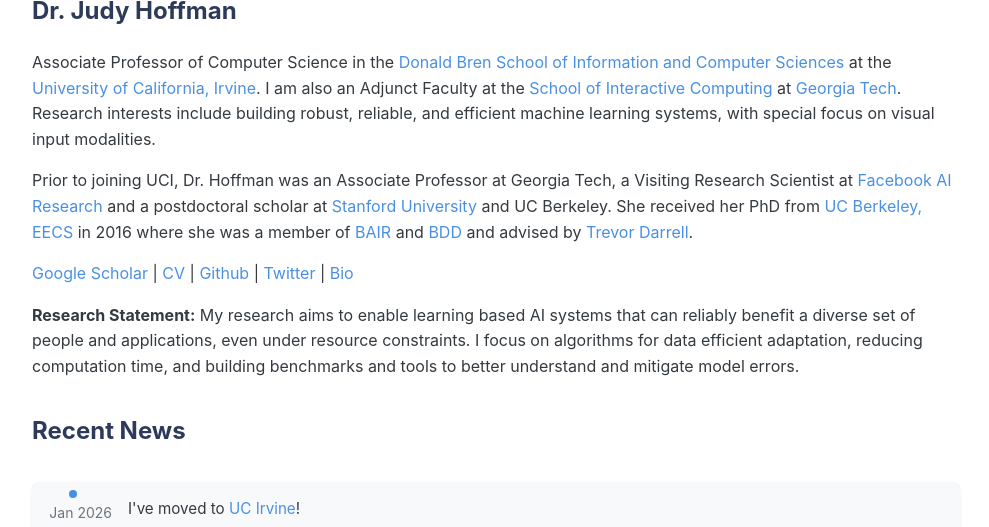
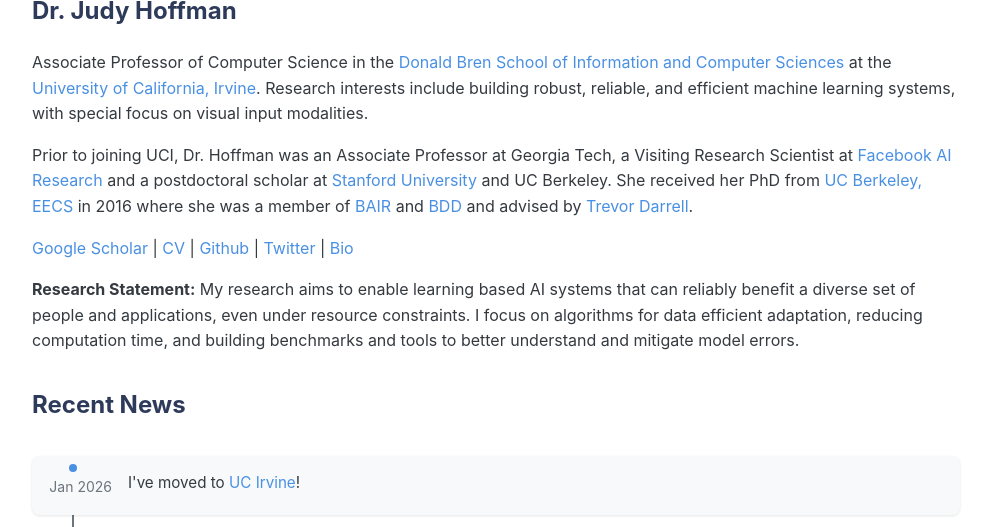
Before and after one commit to jhoffman/jhoffman.github.io, a Jekyll site: the page built from index.html, in a window 1280 px wide and 900 px high, cut to the strip 373-900 px from the top of the window. Shown: the whole strip, without its empty margins (144-1133 px from the left). Built offline with Jekyll 4.4.1, drawn with Linux system fonts in a browser that asks for light colours.

Commit message:
rm adjunct note for now

```diff
--- a/index.html
+++ b/index.html
@@ -10,8 +10,8 @@
   <div class="pi-details">
     <h2>Dr. Judy Hoffman</h2>
     <p class="bio">
-			Associate Professor of Computer Science in the <a href="https://ics.uci.edu/">Donald Bren School of Information and Computer Sciences</a> at the <a href="https://uci.edu/">University of California, Irvine</a>. I am also an Adjunct Faculty at the <a href="https://ic.gatech.edu/">School of Interactive Computing</a> at
-	 <a href="https://www.gatech.edu/">Georgia Tech</a>.
+			Associate Professor of Computer Science in the <a href="https://ics.uci.edu/">Donald Bren School of Information and Computer Sciences</a> at the <a href="https://uci.edu/">University of California, Irvine</a>.
+<!--			I am also an Adjunct Faculty at the <a href="https://ic.gatech.edu/">School of Interactive Computing</a> at <a href="https://www.gatech.edu/">Georgia Tech</a>. -->
 	 Research interests include building robust, reliable, and efficient machine learning systems, with special focus on visual input modalities.
 	 </p>
 
```
Also changed, not shown: 1 other file.
